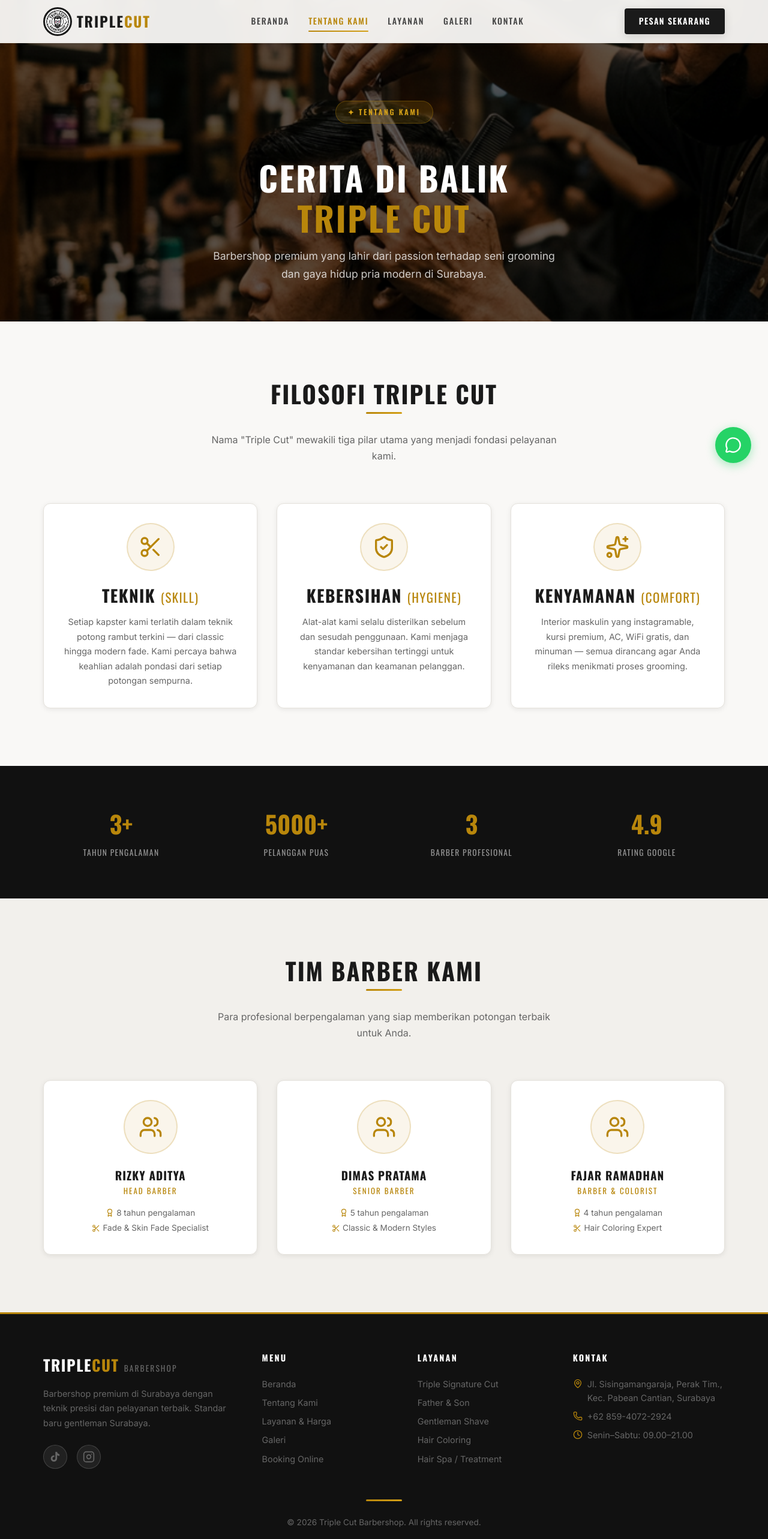
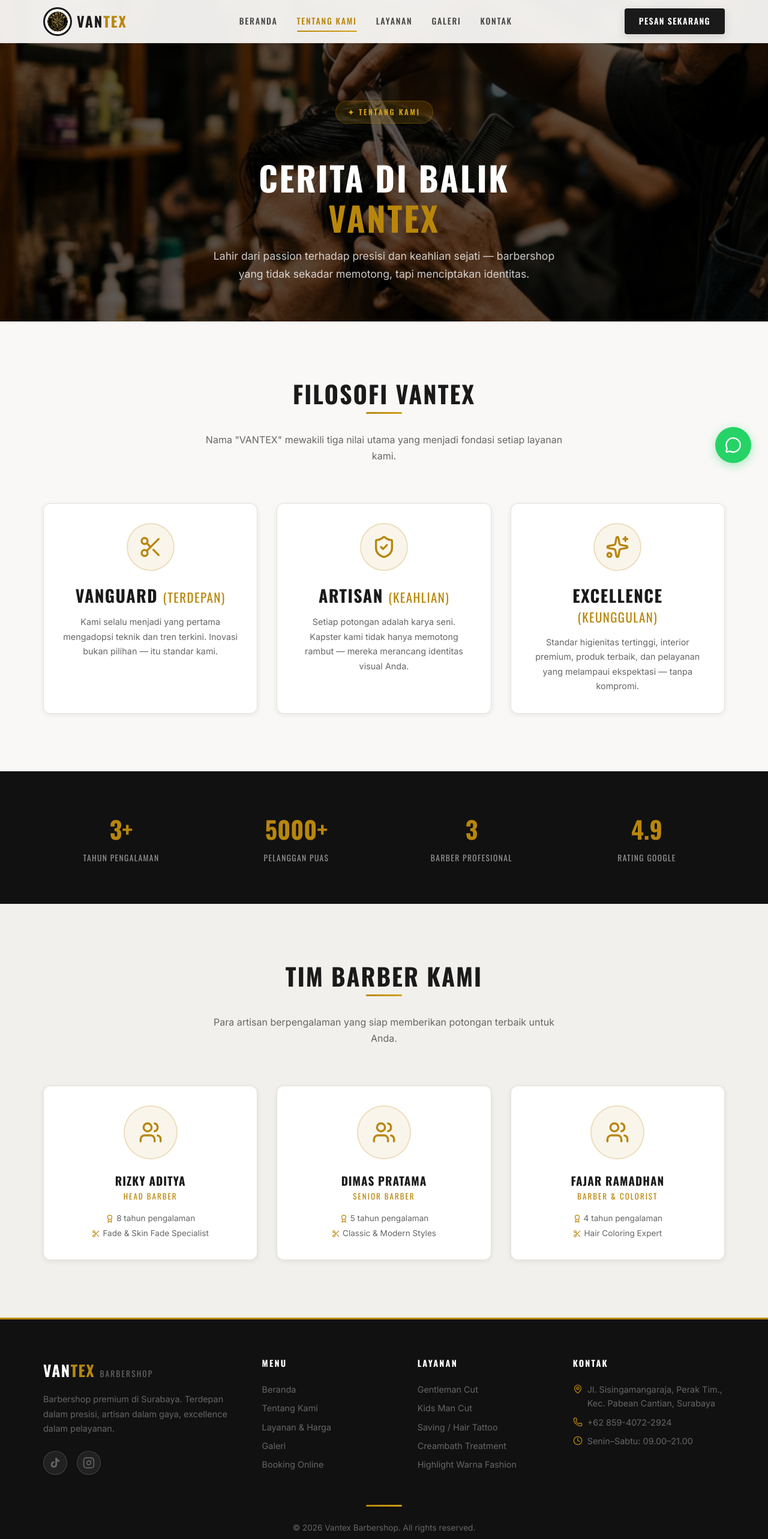
Before and after one commit to skypilot3129/triplecut, a React (Vite) app: page /about in a window 1280 px wide. Shown: the top 2566 px of the page at 60% size. Built offline with nearby package versions, Linux system fonts and the light colour scheme.

Commit message:
feat: complete rebrand — Triple Cut → VANTEX BARBERSHOP (new logo, name, philosophy, tagline)

```diff
--- a/index.html
+++ b/index.html
@@ -10,22 +10,21 @@
   <meta name="theme-color" content="#b8860b" />
   <meta name="viewport" content="width=device-width, initial-scale=1.0" />
 
-  <title>Triple Cut Barbershop — Barbershop Terbaik di Surabaya</title>
+  <title>Vantex Barbershop — Barbershop Premium Surabaya</title>
   <meta name="description"
-    content="Triple Cut Barbershop: Tempat potong rambut pria terbaik di Surabaya. Precision cutting, gentleman shave, hair coloring & treatment. Teknik presisi, kebersihan, dan kenyamanan premium." />
+    content="Vantex Barbershop: Barbershop premium terdepan di Surabaya. Terdepan dalam presisi, artisan dalam gaya. Gentleman cut, hair coloring, treatment & lebih." />
   <meta name="keywords"
-    content="barbershop terbaik di Surabaya, tempat potong rambut pria terdekat Surabaya, cukur rambut pria keren Surabaya, barbershop premium Surabaya, Triple Cut" />
-  <meta name="author" content="Triple Cut Barbershop" />
+    content="Vantex Barbershop, barbershop terbaik Surabaya, potong rambut pria premium Surabaya, barbershop terdekat Surabaya, barbershop keren Surabaya" />
+  <meta name="author" content="Vantex Barbershop" />
   <meta name="robots" content="index, follow" />
 
   <!-- Open Graph -->
-  <meta property="og:title" content="Triple Cut Barbershop — Barbershop Terbaik di Surabaya" />
+  <meta property="og:title" content="Vantex Barbershop — Barbershop Premium Surabaya" />
   <meta property="og:description"
-    content="Pengalaman cukur rambut premium dengan teknik presisi. Potongan tajam, gaya maksimal — standar baru gentleman Surabaya." />
+    content="Terdepan dalam presisi, artisan dalam gaya. Vantex Barbershop — standar baru gentleman Surabaya." />
   <meta property="og:type" content="website" />
   <meta property="og:locale" content="id_ID" />
   <meta property="og:image" content="/logo.png" />
-
 
   <!-- Preconnect to Google Fonts -->
   <link rel="preconnect" href="https://fonts.googleapis.com" />
--- a/src/components/Footer.jsx
+++ b/src/components/Footer.jsx
@@ -11,20 +11,20 @@ export default function Footer() {
                     <div className="footer__brand">
                         <div className="footer__logo">
                             <span className="footer__logo-text">
-                                Triple<span className="footer__logo-accent">Cut</span>{' '}
+                                VAN<span className="footer__logo-accent">TEX</span>{' '}
                                 <span className="footer__logo-sub">Barbershop</span>
                             </span>
                         </div>
                         <p className="footer__desc">
-                            Barbershop premium di Surabaya dengan teknik presisi dan pelayanan terbaik. Standar baru gentleman Surabaya.
+                            Barbershop premium di Surabaya. Terdepan dalam presisi, artisan dalam gaya, excellence dalam pelayanan.
                         </p>
                         <div className="footer__socials">
-                            <a href="https://tiktok.com/@triple.cut.barber" target="_blank" rel="noopener noreferrer" aria-label="TikTok" className="footer__social-link">
+                            <a href="https://tiktok.com/@vantex.barbershop" target="_blank" rel="noopener noreferrer" aria-label="TikTok" className="footer__social-link">
                                 <svg width="20" height="20" viewBox="0 0 24 24" fill="currentColor">
                                     <path d="M19.59 6.69a4.83 4.83 0 01-3.77-4.25V2h-3.45v13.67a2.89 2.89 0 01-2.88 2.5 2.89 2.89 0 01-2.89-2.89 2.89 2.89 0 012.89-2.89c.28 0 .54.04.79.1v-3.5a6.37 6.37 0 00-.79-.05A6.34 6.34 0 003.15 15.2a6.34 6.34 0 006.34 6.34 6.34 6.34 0 006.34-6.34V8.73a8.19 8.19 0 004.76 1.52v-3.4a4.85 4.85 0 01-1-.16z" />
                                 </svg>
                             </a>
-                            <a href="https://instagram.com/triple.cut.barber" target="_blank" rel="noopener noreferrer" aria-label="Instagram" className="footer__social-link">
+                            <a href="https://instagram.com/vantex.barbershop" target="_blank" rel="noopener noreferrer" aria-label="Instagram" className="footer__social-link">
                                 <Instagram size={20} />
                             </a>
                         </div>
@@ -46,11 +46,11 @@ export default function Footer() {
                     <div className="footer__section">
                         <h4 className="footer__heading">Layanan</h4>
                         <ul className="footer__list">
-                            <li>Triple Signature Cut</li>
-                            <li>Father &amp; Son</li>
-                            <li>Gentleman Shave</li>
-                            <li>Hair Coloring</li>
-                            <li>Hair Spa / Treatment</li>
+                            <li>Gentleman Cut</li>
+                            <li>Kids Man Cut</li>
+                            <li>Saving / Hair Tattoo</li>
+                            <li>Creambath Treatment</li>
+                            <li>Highlight Warna Fashion</li>
                         </ul>
                     </div>
 
@@ -76,7 +76,7 @@ export default function Footer() {
 
                 <div className="footer__bottom">
                     <div className="gold-divider" />
-                    <p>&copy; 2026 Triple Cut Barbershop. All rights reserved.</p>
+                    <p>&copy; 2026 Vantex Barbershop. All rights reserved.</p>
                 </div>
             </div>
         </footer>
--- a/src/components/LoadingScreen.jsx
+++ b/src/components/LoadingScreen.jsx
@@ -56,12 +56,12 @@ export default function LoadingScreen({ onFinish }) {
                 {/* Scissors spinning around logo */}
                 <div className="ls__logo-wrap">
                     <div className="ls__ring" />
-                    <img src={logoImg} alt="Triple Cut" className="ls__logo" />
+                    <img src={logoImg} alt="Vantex Barbershop" className="ls__logo" />
                 </div>
 
                 <div className="ls__brand">
                     <span className="ls__brand-name">
-                        TRIPLE<span className="ls__brand-accent">CUT</span>
+                        VAN<span className="ls__brand-accent">TEX</span>
                     </span>
                     <span className="ls__brand-sub">BARBERSHOP · SURABAYA</span>
                 </div>
--- a/src/components/Navbar.jsx
+++ b/src/components/Navbar.jsx
@@ -31,9 +31,9 @@ export default function Navbar() {
         <nav className={`navbar ${scrolled ? 'navbar--scrolled' : ''}`}>
             <div className="container navbar__inner">
                 <Link to="/" className="navbar__logo">
-                    <img src={logoImg} alt="Triple Cut Barbershop" className="navbar__logo-img" />
+                    <img src={logoImg} alt="Vantex Barbershop" className="navbar__logo-img" />
                     <span className="navbar__logo-text">
-                        Triple<span className="navbar__logo-accent">Cut</span>
+                        VAN<span className="navbar__logo-accent">TEX</span>
                     </span>
                 </Link>
 
--- a/src/components/WhatsAppFAB.jsx
+++ b/src/components/WhatsAppFAB.jsx
@@ -3,7 +3,7 @@ import './WhatsAppFAB.css';
 
 export default function WhatsAppFAB() {
     const phoneNumber = '6285940722924';
-    const message = encodeURIComponent('Halo Triple Cut! Saya ingin reservasi potong rambut.');
+    const message = encodeURIComponent('Halo Vantex Barbershop! Saya ingin reservasi potong rambut.');
     const waLink = `https://wa.me/${phoneNumber}?text=${message}`;
 
     return (
--- a/src/pages/About.jsx
+++ b/src/pages/About.jsx
@@ -16,8 +16,8 @@ export default function About() {
                 <div className="about-hero__overlay" />
                 <div className="container about-hero__inner">
                     <div className="hero__badge">✦ TENTANG KAMI</div>
-                    <h1>Cerita Di Balik <span className="text-gold">Triple Cut</span></h1>
-                    <p>Barbershop premium yang lahir dari passion terhadap seni grooming dan gaya hidup pria modern di Surabaya.</p>
+                    <h1>Cerita Di Balik <span className="text-gold">Vantex</span></h1>
+                    <p>Lahir dari passion terhadap presisi dan keahlian sejati — barbershop yang tidak sekadar memotong, tapi menciptakan identitas.</p>
                 </div>
             </section>
 
@@ -25,24 +25,24 @@ export default function About() {
             <section className="section about-philosophy">
                 <div className="container">
                     <div className="section-header">
-                        <h2>Filosofi Triple Cut</h2>
-                        <p>Nama "Triple Cut" mewakili tiga pilar utama yang menjadi fondasi pelayanan kami.</p>
+                        <h2>Filosofi Vantex</h2>
+                        <p>Nama "VANTEX" mewakili tiga nilai utama yang menjadi fondasi setiap layanan kami.</p>
                     </div>
                     <div className="about-philosophy__grid">
                         <div className="glass-card about-philosophy__card">
                             <div className="about-philosophy__icon"><Scissors size={40} /></div>
-                            <h3>Teknik <span className="text-gold-sm">(Skill)</span></h3>
-                            <p>Setiap kapster kami terlatih dalam teknik potong rambut terkini — dari classic hingga modern fade. Kami percaya bahwa keahlian adalah pondasi dari setiap potongan sempurna.</p>
+                            <h3>Vanguard <span className="text-gold-sm">(Terdepan)</span></h3>
+                            <p>Kami selalu menjadi yang pertama mengadopsi teknik dan tren terkini. Inovasi bukan pilihan — itu standar kami.</p>
                         </div>
                         <div className="glass-card about-philosophy__card">
                             <div className="about-philosophy__icon"><ShieldCheck size={40} /></div>
-                            <h3>Kebersihan <span className="text-gold-sm">(Hygiene)</span></h3>
-                            <p>Alat-alat kami selalu disterilkan sebelum dan sesudah penggunaan. Kami menjaga standar kebersihan tertinggi untuk kenyamanan dan keamanan pelanggan.</p>
+                            <h3>Artisan <span className="text-gold-sm">(Keahlian)</span></h3>
+                            <p>Setiap potongan adalah karya seni. Kapster kami tidak hanya memotong rambut — mereka merancang identitas visual Anda.</p>
                         </div>
                         <div className="glass-card about-philosophy__card">
                             <div className="about-philosophy__icon"><Sparkles size={40} /></div>
-                            <h3>Kenyamanan <span className="text-gold-sm">(Comfort)</span></h3>
-                            <p>Interior maskulin yang instagramable, kursi premium, AC, WiFi gratis, dan minuman — semua dirancang agar Anda rileks menikmati proses grooming.</p>
+                            <h3>Excellence <span className="text-gold-sm">(Keunggulan)</span></h3>
+                            <p>Standar higienitas tertinggi, interior premium, produk terbaik, dan pelayanan yang melampaui ekspektasi — tanpa kompromi.</p>
                         </div>
                     </div>
                 </div>
@@ -75,7 +75,7 @@ export default function About() {
                 <div className="container">
                     <div className="section-header">
                         <h2>Tim Barber Kami</h2>
-                        <p>Para profesional berpengalaman yang siap memberikan potongan terbaik untuk Anda.</p>
+                        <p>Para artisan berpengalaman yang siap memberikan potongan terbaik untuk Anda.</p>
                     </div>
                     <div className="about-team__grid">
                         {team.map((member, i) => (
--- a/src/pages/Booking.jsx
+++ b/src/pages/Booking.jsx
@@ -48,7 +48,7 @@ export default function Booking() {
         if (!isValid) return;
 
         const message = encodeURIComponent(
-            `Halo Triple Cut Barbershop! 🔥\n\nSaya ingin melakukan reservasi:\n\n` +
+            `Halo Vantex Barbershop! 🔥\n\nSaya ingin melakukan reservasi:\n\n` +
             `👤 Nama: ${form.name}\n` +
             `📱 No. HP: ${form.phone}\n` +
             `✂️ Layanan: ${form.service}\n` +
--- a/src/pages/Contact.jsx
+++ b/src/pages/Contact.jsx
@@ -11,7 +11,7 @@ const hours = [
 
 export default function Contact() {
     const phoneNumber = '6285940722924';
-    const waMessage = encodeURIComponent('Halo Triple Cut! Saya ingin tanya tentang layanan barbershop.');
+    const waMessage = encodeURIComponent('Halo Vantex Barbershop! Saya ingin tanya tentang layanan barbershop.');
     const waLink = `https://wa.me/${phoneNumber}?text=${waMessage}`;
     const mapsLink = 'https://maps.google.com/?q=Triple+cut+barbershop+Surabaya';
 
@@ -31,7 +31,7 @@ export default function Contact() {
                     {/* MAP */}
                     <div className="contact-map">
                         <iframe
-                            title="Triple Cut Barbershop Location"
+                            title="Vantex Barbershop Location"
                             src="https://www.google.com/maps/embed?pb=!1m18!1m12!1m3!1d15832.64278239043!2d112.7356159!3d-7.2225044!2m3!1f0!2f0!3f0!3m2!1i1024!2i768!4f13.1!3m3!1m2!1s0x2dd7f900149ad2e9%3A0x176bb2ab9187f4c2!2sTriple%20cut%20barbershop!5e0!3m2!1sid!2sid!4v1772439166501!5m2!1sid!2sid"
                             width="100%"
                             height="100%"
--- a/src/pages/Gallery.jsx
+++ b/src/pages/Gallery.jsx
@@ -33,7 +33,7 @@ export default function Gallery() {
                 <div className="container gallery-hero__inner">
                     <div className="hero__badge">✦ GALERI KARYA</div>
                     <h1>Hasil Karya <span className="text-gold">Kami</span></h1>
-                    <p>Portofolio nyata dari pelanggan Triple Cut Barbershop Surabaya.</p>
+                    <p>Portofolio nyata dari pelanggan Vantex Barbershop Surabaya.</p>
                 </div>
             </section>
 
@@ -75,11 +75,11 @@ export default function Gallery() {
                 <div className="container" style={{ textAlign: 'center' }}>
                     <div className="section-header">
                         <h2>Ikuti Kami di Media Sosial</h2>
-                        <p>Update potongan terbaru, promo, dan konten menarik dari Triple Cut Barbershop.</p>
+                        <p>Update potongan terbaru, promo, dan konten menarik dari Vantex Barbershop.</p>
                     </div>
                     <div className="gallery-social__btns">
                         <a
-                            href="https://tiktok.com/@triple.cut.barber"
+                            href="https://tiktok.com/@vantex.barbershop"
                             target="_blank"
                             rel="noopener noreferrer"
                             className="btn btn-primary"
@@ -87,16 +87,16 @@ export default function Gallery() {
                             <svg width="18" height="18" viewBox="0 0 24 24" fill="currentColor">
                                 <path d="M19.59 6.69a4.83 4.83 0 01-3.77-4.25V2h-3.45v13.67a2.89 2.89 0 01-2.88 2.5 2.89 2.89 0 01-2.89-2.89 2.89 2.89 0 012.89-2.89c.28 0 .54.04.79.1v-3.5a6.37 6.37 0 00-.79-.05A6.34 6.34 0 003.15 15.2a6.34 6.34 0 006.34 6.34 6.34 6.34 0 006.34-6.34V8.73a8.19 8.19 0 004.76 1.52v-3.4a4.85 4.85 0 01-1-.16z" />
                             </svg>
-                            TikTok @triple.cut.barber
+                            TikTok @vantex.barbershop
                         </a>
                         <a
-                            href="https://instagram.com/triple.cut.barber"
+                            href="https://instagram.com/vantex.barbershop"
                             target="_blank"
                             rel="noopener noreferrer"
                             className="btn btn-outline"
                         >
                             <ExternalLink size={18} />
-                            Instagram @triple.cut.barber
+                            Instagram @vantex.barbershop
                         </a>
                     </div>
                 </div>
--- a/src/pages/Home.jsx
+++ b/src/pages/Home.jsx
@@ -51,7 +51,7 @@ export default function Home() {
             {/* HERO */}
             <section className="hero" id="hero">
                 <div className="hero__bg">
-                    <img src={heroBanner} alt="Triple Cut Barbershop Interior" />
+                    <img src={heroBanner} alt="Vantex Barbershop Interior" />
                     <div className="hero__overlay" />
                 </div>
                 <div className="container hero__content">
@@ -61,7 +61,7 @@ export default function Home() {
                         <span className="hero__title-accent">Gaya Maksimal.</span>
                     </h1>
                     <p className="hero__subtitle">
-                        Triple Cut Barbershop menghadirkan pengalaman cukur rambut premium dengan teknik presisi dan pelayanan terbaik di jantung kota Surabaya.
+                        Vantex Barbershop menghadirkan pengalaman cukur rambut premium. Terdepan dalam presisi, artisan dalam gaya — standar baru gentleman Surabaya.
                     </p>
                     <div className="hero__ctas">
                         <Link to="/booking" className="btn btn-primary">
@@ -105,7 +105,7 @@ export default function Home() {
             <section className="section home-pillars" id="pillars">
                 <div className="container">
                     <div className="section-header">
-                        <h2>Kenapa Triple Cut?</h2>
+                        <h2>Kenapa Vantex?</h2>
                         <p>Tiga pilar utama yang menjadikan kami standar baru barbershop di Surabaya.</p>
                     </div>
                     <div className="home-pillars__grid">
```
Also changed, not shown: public/logo.png, src/assets/logo.png.
